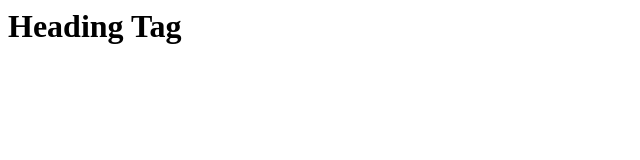
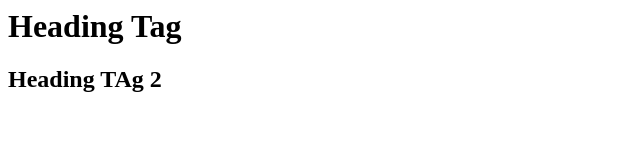
Before and after one commit to asp26/asp26, a plain HTML site: page index.html in a window 1280 px wide. Shown: the whole page, without its empty margins (0-640 px from the left). Drawn offline with Linux system fonts and the light colour scheme.

Commit message:
Inserted second tag

```diff
--- a/index.html
+++ b/index.html
@@ -4,6 +4,7 @@
   </head>
   <body>
     <h1>Heading Tag</h1>
+    <h2>Heading TAg 2</h2>
   </body>
 
 </html>
```
